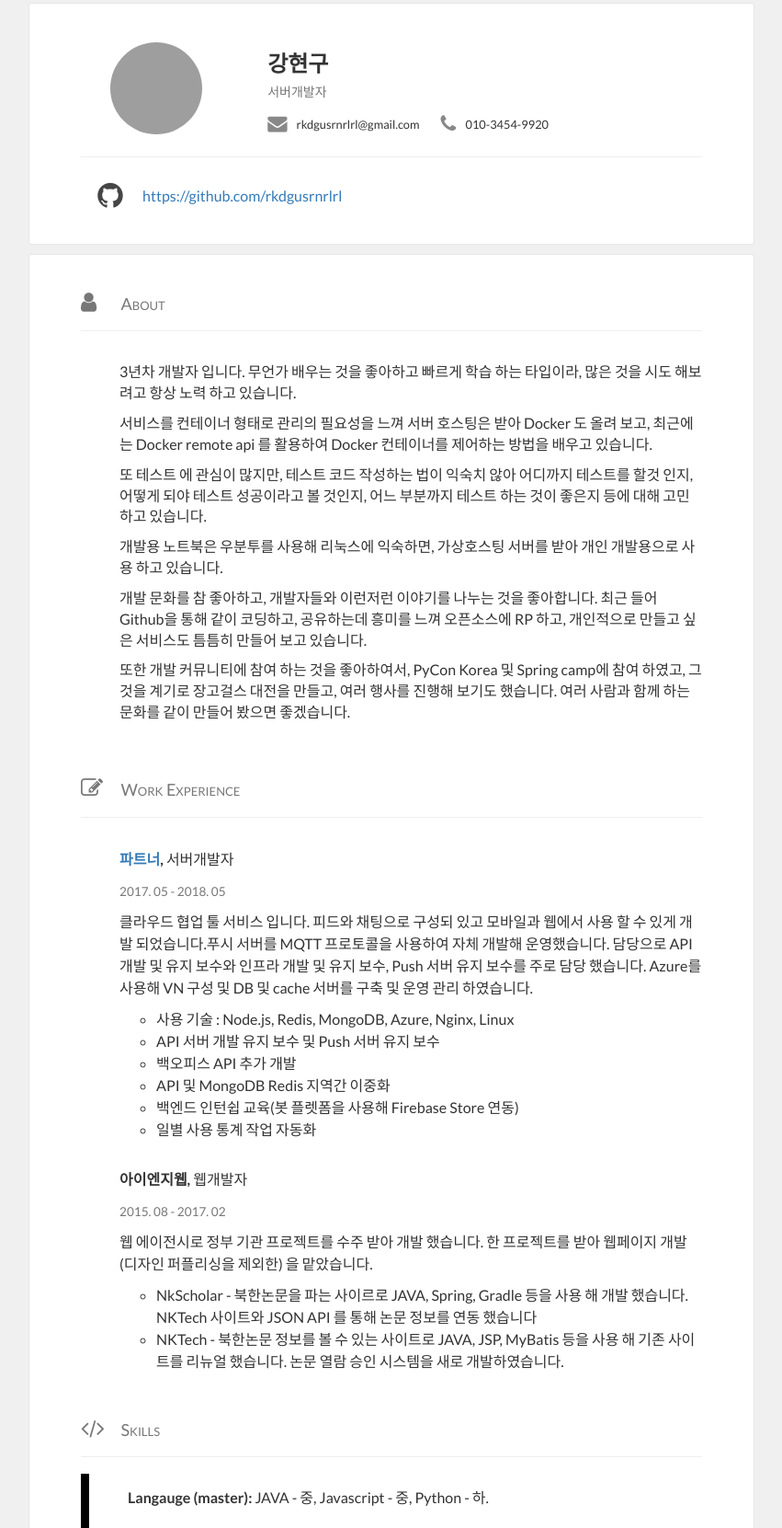
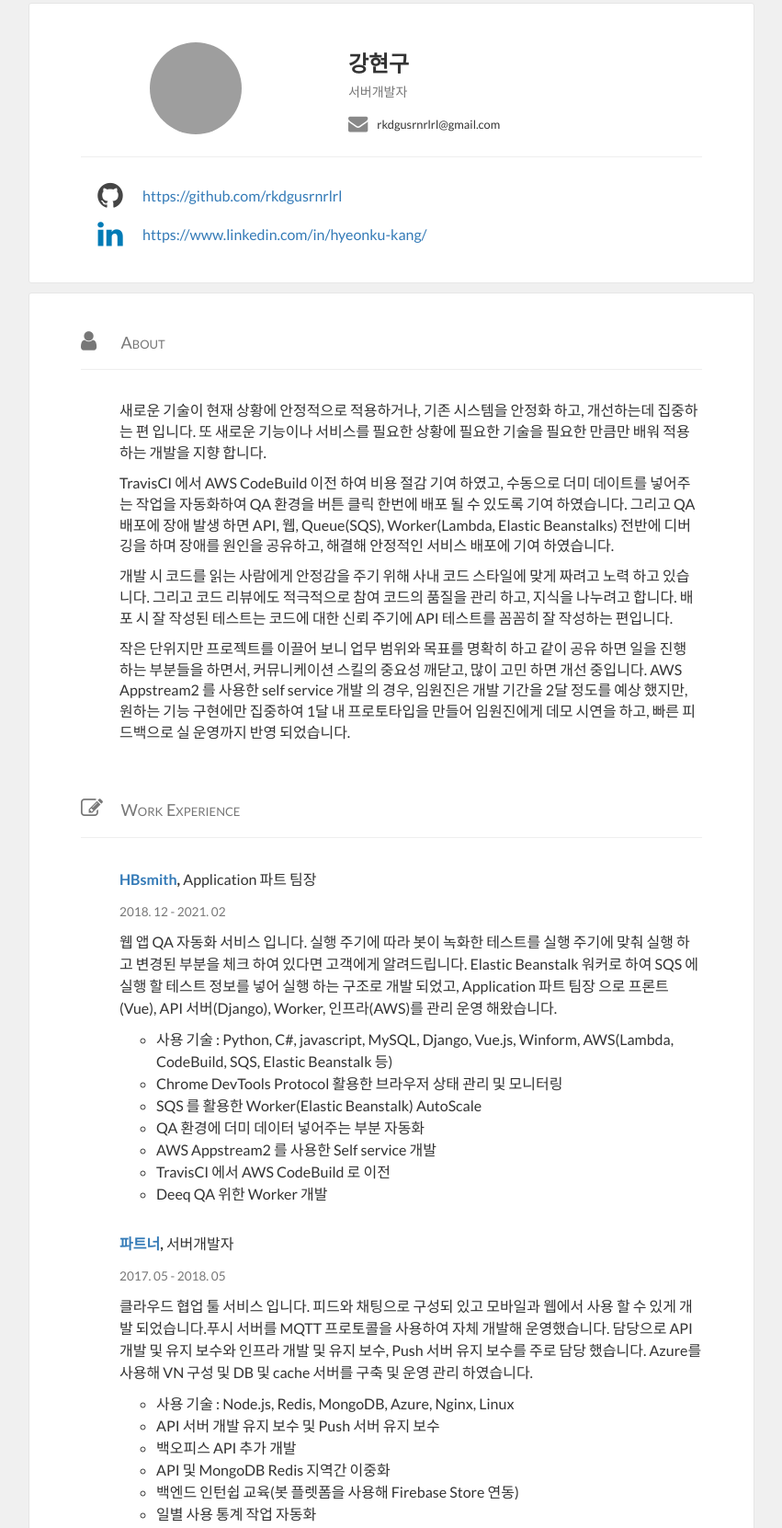
Before and after one commit to rkdgusrnrlrl/resume, a website: page index.html in a window 1280 px wide. Shown: the part 2-1663 px from the top of the page at 92% size, without its empty margins (214-1065 px from the left). Drawn offline with nearby package versions, Linux system fonts and the light colour scheme; grey boxes are pictures that could not be loaded.

Commit message:
fix profile - add linkedin - add blog link - add work(hbsmith) - fix summary(add hbsmith experience) - add use skill in ingweb - fix update python skill level

```diff
--- a/index.html
+++ b/index.html
@@ -456,15 +456,6 @@ h4 > .fa {
                       </span>
                     </div>
 
-                    <div class="detail">
-                      <span class="icon">
-                        <i class="fa fa-lg fa-phone"></i>
-                      </span>
-
-                      <a href="tel://010-3454-9920" class="link-disguise info" itemprop="telephone">
-                        010-3454-9920
-                      </a>
-                    </div>
 
 
                 </div>
@@ -476,6 +467,10 @@ h4 > .fa {
                 <a class="social-link" href="https://github.com/rkdgusrnrlrl" target="_blank">
                   <span class="fa fa-github fa-2x"></span>
                   <span class="social-link-text">https://github.com/rkdgusrnrlrl</span>
+                </a>
+                <a class="social-link" href="https://www.linkedin.com/in/hyeonku-kang/" target="_blank">
+                  <span class="fa fa-linkedin fa-2x"></span>
+                  <span class="social-link-text">https://www.linkedin.com/in/hyeonku-kang/</span>
                 </a>
             </div>
           </div>
@@ -489,11 +484,40 @@ h4 > .fa {
 
             <h4 id="about"> <span class="fa fa-lg fa-user"></span> <span class="title">About</span> </h4>
             <div class="card-nested" itemprop="description">
-              <p>3년차 개발자 입니다. 무언가 배우는 것을 좋아하고 빠르게 학습 하는 타입이라, 많은 것을 시도 해보려고 항상 노력 하고 있습니다.</p><p>서비스를 컨테이너 형태로 관리의 필요성을 느껴 서버 호스팅은 받아 Docker 도 올려 보고, 최근에는 Docker remote api 를 활용하여 Docker 컨테이너를 제어하는 방법을 배우고 있습니다.</p><p>또 테스트 에 관심이 많지만, 테스트 코드 작성하는 법이 익숙치 않아 어디까지 테스트를 할것 인지, 어떻게 되야 테스트 성공이라고 볼 것인지, 어느 부분까지 테스트 하는 것이 좋은지 등에 대해 고민하고 있습니다.</p><p>개발용 노트북은 우분투를 사용해 리눅스에 익숙하면, 가상호스팅 서버를 받아 개인 개발용으로 사용 하고 있습니다.</p><p>개발 문화를 참 좋아하고, 개발자들와 이런저런 이야기를 나누는 것을 좋아합니다. 최근 들어 Github을 통해 같이 코딩하고, 공유하는데 흥미를 느껴 오픈소스에 RP 하고, 개인적으로 만들고 싶은 서비스도 틈틈히 만들어 보고 있습니다.</p><p>또한 개발 커뮤니티에 참여 하는 것을 좋아하여서, PyCon Korea 및 Spring camp에 참여 하였고, 그것을 계기로 장고걸스 대전을 만들고, 여러 행사를 진행해 보기도 했습니다. 여러 사람과 함께 하는 문화를 같이 만들어 봤으면 좋겠습니다.</p>
+              <p>새로운 기술이 현재 상황에 안정적으로 적용하거나, 기존 시스템을 안정화 하고, 개선하는데 집중하는 편 입니다. 또 새로운 기능이나 서비스를 필요한 상황에 필요한 기술을 필요한 만큼만 배워 적용 하는 개발을 지향 합니다.</p><p>TravisCI 에서 AWS CodeBuild 이전 하여 비용 절감 기여 하였고, 수동으로 더미 데이트를 넣어주는 작업을 자동화하여 QA 환경을 버튼 클릭 한번에 배포 될 수 있도록 기여 하였습니다. 그리고 QA 배포에 장애 발생 하면 API, 웹, Queue(SQS), Worker(Lambda, Elastic Beanstalks) 전반에 디버깅을 하며 장애를 원인을 공유하고, 해결해 안정적인 서비스 배포에 기여 하였습니다.</p><p>개발 시 코드를 읽는 사람에게 안정감을 주기 위해 사내 코드 스타일에 맞게 짜려고 노력 하고 있습니다. 그리고 코드 리뷰에도 적극적으로 참여 코드의 품질을 관리 하고, 지식을 나누려고 합니다. 배포 시 잘 작성된 테스트는 코드에 대한 신뢰 주기에 API 테스트를 꼼꼼히 잘 작성하는 편입니다.</p><p>작은 단위지만 프로젝트를 이끌어 보니 업무 범위와 목표를 명확히 하고 같이 공유 하면 일을 진행 하는 부분들을 하면서, 커뮤니케이션 스킬의 중요성 깨닫고, 많이 고민 하면 개선 중입니다. AWS Appstream2 를 사용한 self service 개발 의 경우, 임원진은 개발 기간을 2달 정도를 예상 했지만, 원하는 기능 구현에만 집중하여 1달 내 프로토타입을 만들어 임원진에게 데모 시연을 하고, 빠른 피드백으로 실 운영까지 반영 되었습니다.</p>
             </div>
 
             <h4 id="work-experience"> <span class="fa fa-lg fa-pencil-square-o"></span> <span class="title">Work Experience</span> </h4>
             <ul class="list-unstyled">
+                <li class="card-nested">
+                  <div class="content has-sidebar">
+                    <p class="clear-margin-sm">
+                      <strong>
+                       <a href="https://hbsmith.io/" target="_blank">HBsmith</a>,
+                      </strong>
+                      Application 파트 팀장
+
+                    </p>
+                    <p class="text-muted">
+                      <small>
+                        <span class="space-right"> 2018. 12 -  2021. 02  </span>
+
+                      </small>
+                    </p>
+                    <p>웹 앱 QA 자동화 서비스 입니다. 실행 주기에 따라 봇이 녹화한 테스트를 실행 주기에 맞춰 실행 하고 변경된 부분을 체크 하여 있다면 고객에게 알려드립니다.
+Elastic Beanstalk 워커로 하여 SQS 에 실행 할 테스트 정보를 넣어 실행 하는 구조로 개발 되었고, Application 파트 팀장 으로 프론트(Vue), API 서버(Django), Worker, 인프라(AWS)를 관리 운영 해왔습니다.</p>
+                      <ul>
+                          <li> 사용 기술 : Python, C#, javascript, MySQL, Django, Vue.js, Winform, AWS(Lambda, CodeBuild, SQS, Elastic Beanstalk 등) </li>
+                          <li> Chrome DevTools Protocol 활용한 브라우저 상태 관리 및 모니터링 </li>
+                          <li> SQS 를 활용한 Worker(Elastic Beanstalk) AutoScale </li>
+                          <li> QA 환경에 더미 데이터 넣어주는 부분 자동화 </li>
+                          <li> AWS Appstream2 를 사용한 Self service 개발 </li>
+                          <li> TravisCI 에서 AWS CodeBuild 로 이전 </li>
+                          <li> Deeq QA 위한 Worker 개발 </li>
+                      </ul>
+                  </div>
+
+                </li>
                 <li class="card-nested">
                   <div class="content has-sidebar">
                     <p class="clear-margin-sm">
@@ -540,6 +564,7 @@ Azure를 사용해 VN 구성 및 DB 및 cache 서버를 구축 및 운영 관리
                     </p>
                     <p>웹 에이전시로 정부 기관 프로젝트를 수주 받아 개발 했습니다. 한 프로젝트를 받아 웹페이지 개발(디자인 퍼플리싱을 제외한) 을 맡았습니다.</p>
                       <ul>
+                          <li> 사용 기술 : JAVA, PHP, HTML, javascript, CSS, MySQL, Spring, Linux </li>
                           <li> NkScholar - 북한논문을 파는 사이르로 JAVA, Spring, Gradle 등을 사용 해 개발 했습니다. NKTech  사이트와 JSON API 를 통해 논문 정보를 연동 했습니다 </li>
                           <li> NKTech - 북한논문 정보를 볼 수 있는 사이트로 JAVA, JSP, MyBatis 등을 사용 해 기존 사이트를 리뉴얼 했습니다. 논문 열람 승인 시스템을 새로 개발하였습니다. </li>
                       </ul>
@@ -552,7 +577,7 @@ Azure를 사용해 VN 구성 및 DB 및 cache 서버를 구축 및 운영 관리
             <ul class="list-unstyled">
                 <li class="card-nested skill master">
                   <strong>Langauge (master):</strong>
-                   <span class="enumeration">JAVA - 중</span>  <span class="enumeration">Javascript - 중</span>  <span class="enumeration">Python - 하</span>
+                   <span class="enumeration">JAVA - 중</span>  <span class="enumeration">Javascript - 중</span>  <span class="enumeration">Python - </span>
               </li>
                 <li class="card-nested skill master">
                   <strong>Tool (master):</strong>
```
Also changed, not shown: resume.json (+26 -4 lines).
